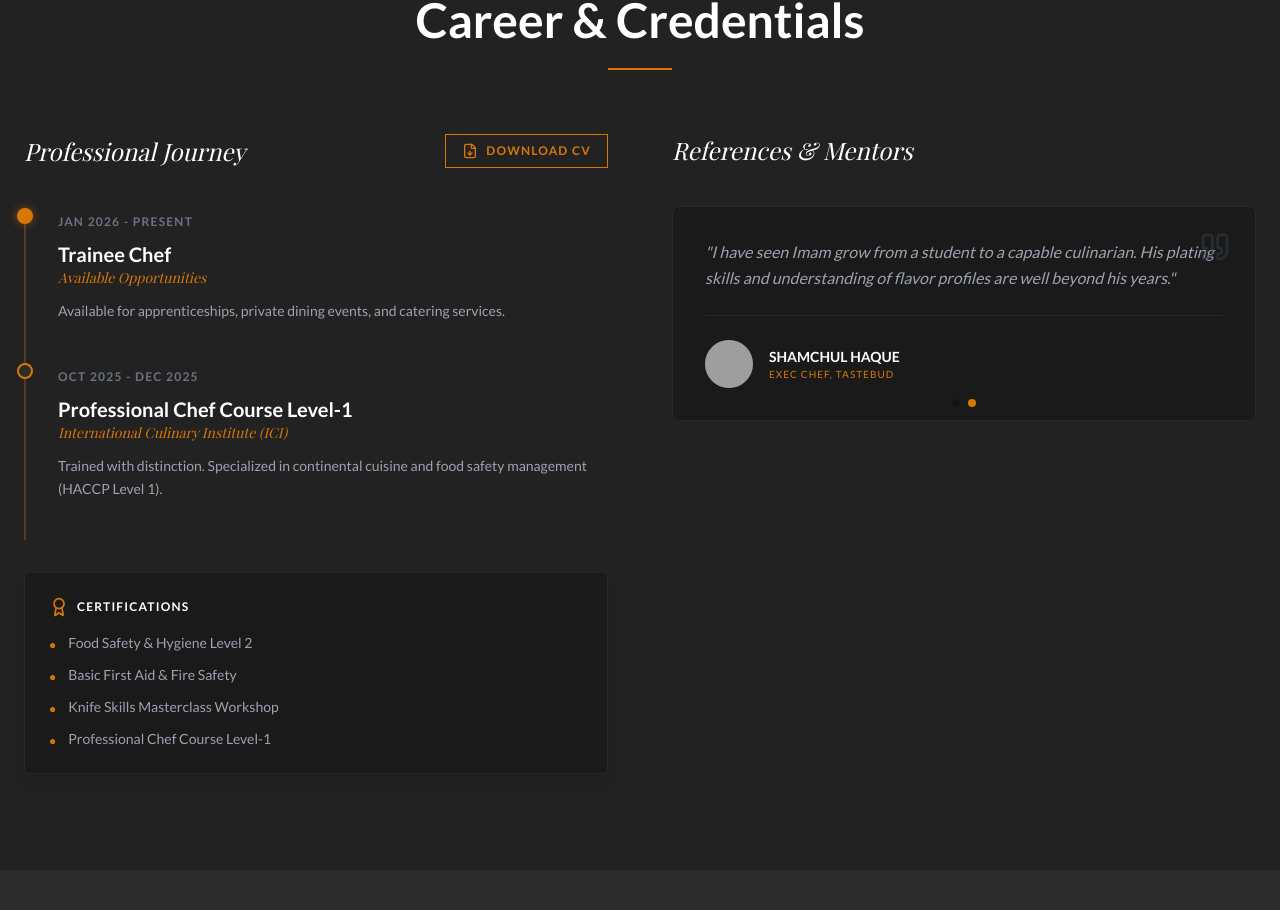
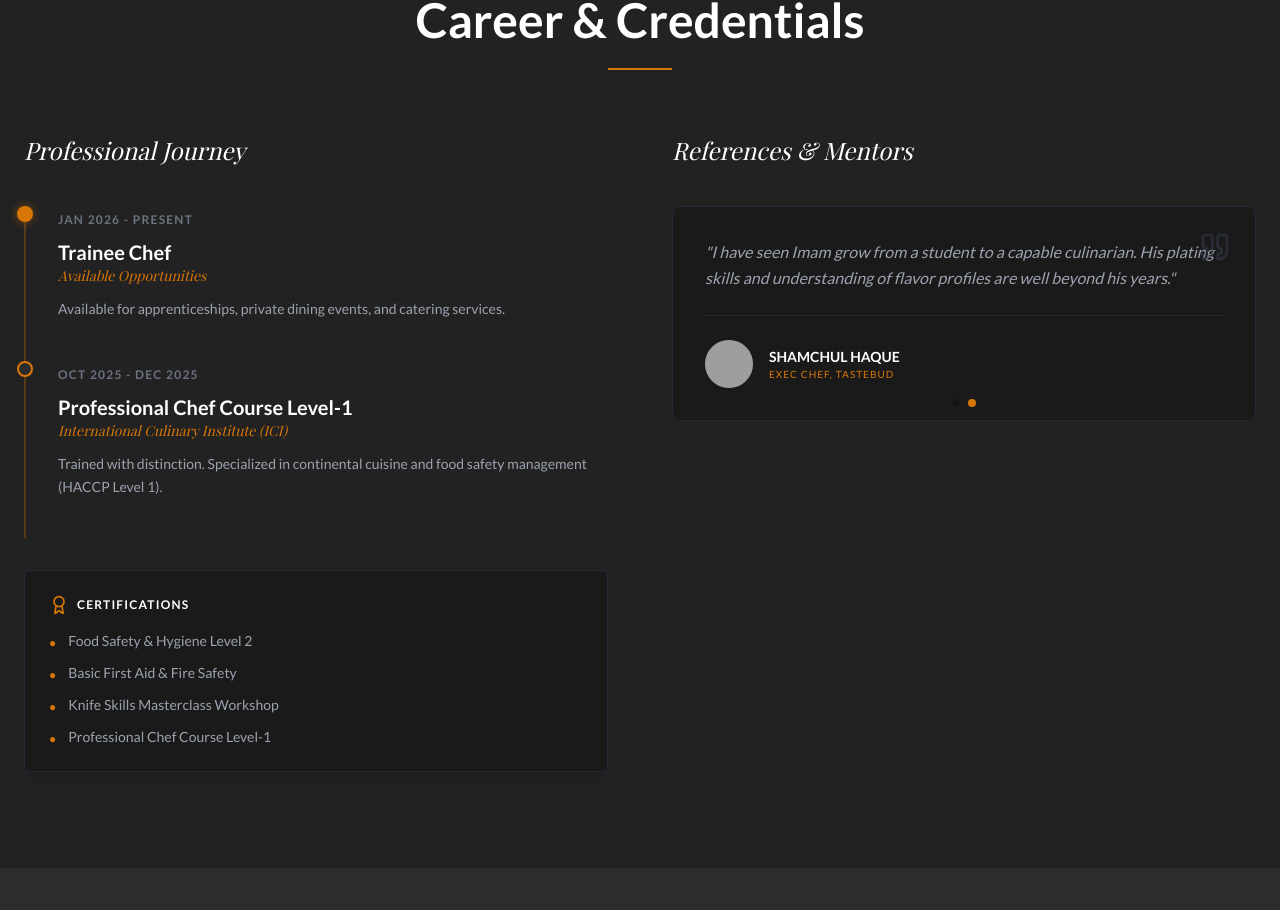
Before and after one commit to 1ImamHasan/chefPortfolio, a React (Vite) app: page / in a window 1280 px wide. Shown: the part 2606-3516 px from the top of the page. Built offline with nearby package versions, Linux system fonts and the light colour scheme; grey boxes are pictures that could not be loaded; a web font is replaced by a local one.

Commit message:
fix: comment out download CV button with correct JSX syntax

```diff
--- a/src/components/Resume.jsx
+++ b/src/components/Resume.jsx
@@ -16,9 +16,9 @@ export default function Resume() {
           <div data-aos="fade-right">
             <div className="flex items-center justify-between mb-10">
               <h3 className="text-2xl font-serif italic text-white">Professional Journey</h3>
-              <a href="#" className="flex items-center gap-2 text-brand-gold border border-brand-gold px-4 py-2 text-xs uppercase tracking-widest hover:bg-brand-gold hover:text-white transition-all font-bold">
-                <FileDown className="w-4 h-4" /> Download CV
-              </a>
+              {/* <a href="#" className="flex items-center gap-2 text-brand-gold border border-brand-gold px-4 py-2 text-xs uppercase tracking-widest hover:bg-brand-gold hover:text-white transition-all font-bold">
+  <FileDown className="w-4 h-4" /> Download CV
+</a> */}
             </div>
 
             {timeline.map((item, i) => (
```
